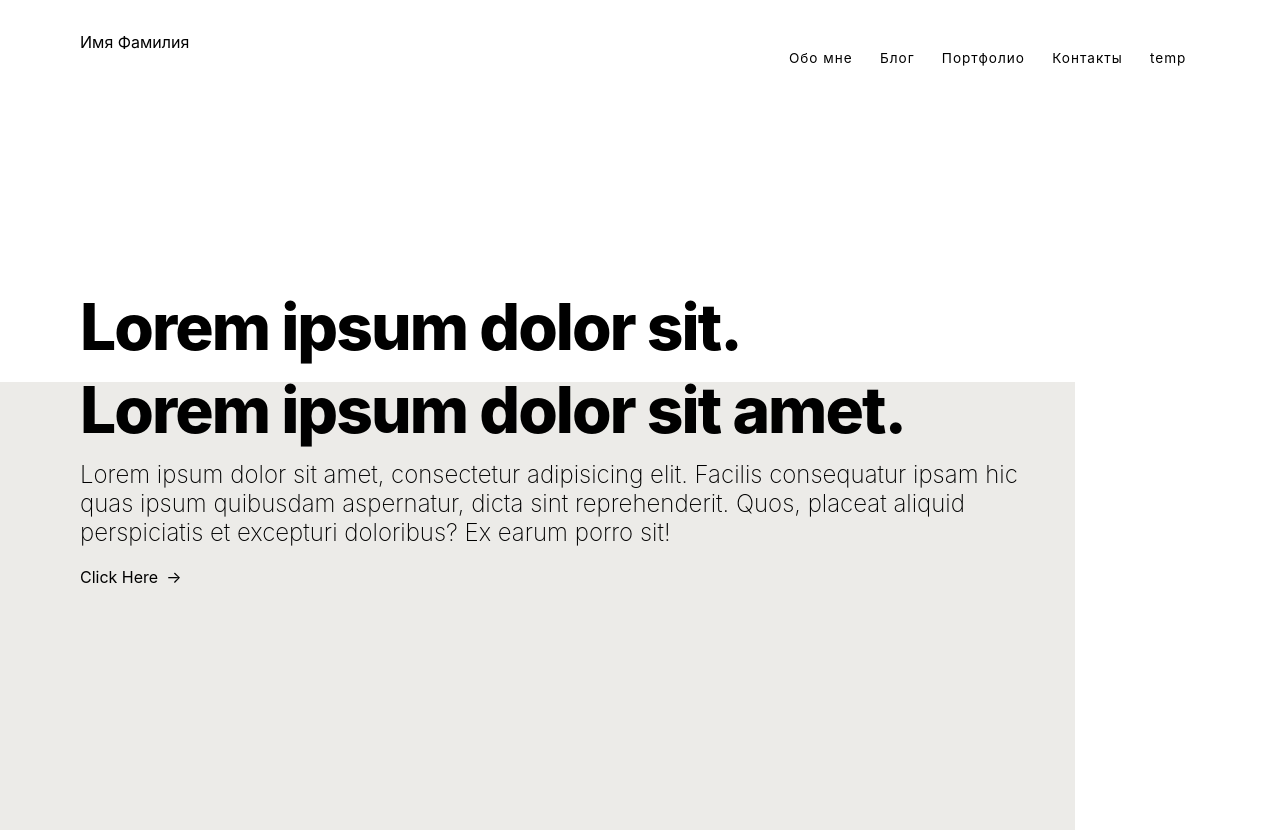
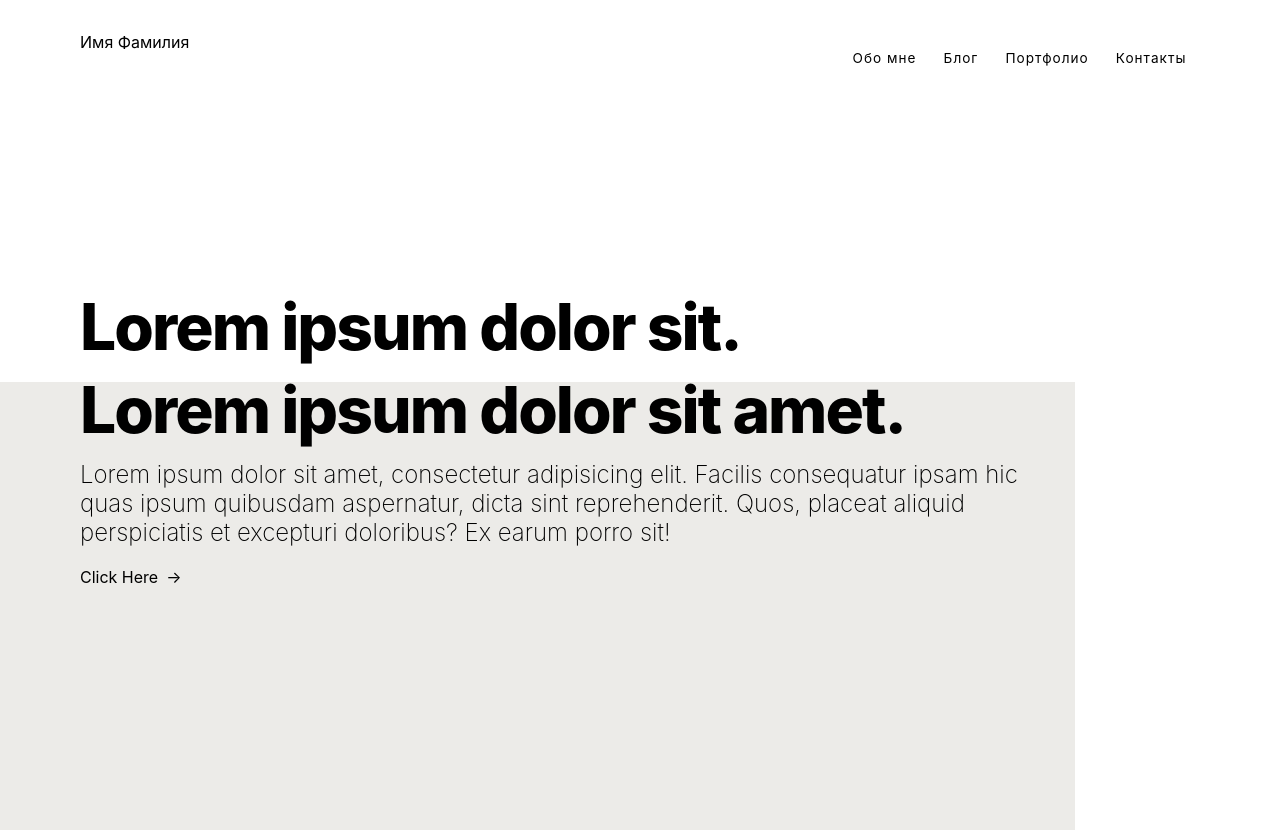
Before and after one commit to sAMIIGOSs/svelte-test, a SvelteKit app: page / in a window 1280 px wide. Built offline with nearby package versions, Linux system fonts and the light colour scheme.

Commit message:
add title

```diff
--- a/src/routes/+layout.svelte
+++ b/src/routes/+layout.svelte
@@ -3,7 +3,9 @@
         <a href="/" class="nav-logo" title="Back to Homepage">Имя Фамилия</a>
         <div class="nav-links">
                 {#each nav as link}
-                    <a href={link.href} class="link">{link.title}</a>
+                    {#if link.isShow}
+                        <a href={link.href} class="link">{link.title}</a>
+                    {/if}
                 {/each}
         </div>
     </div>
```
